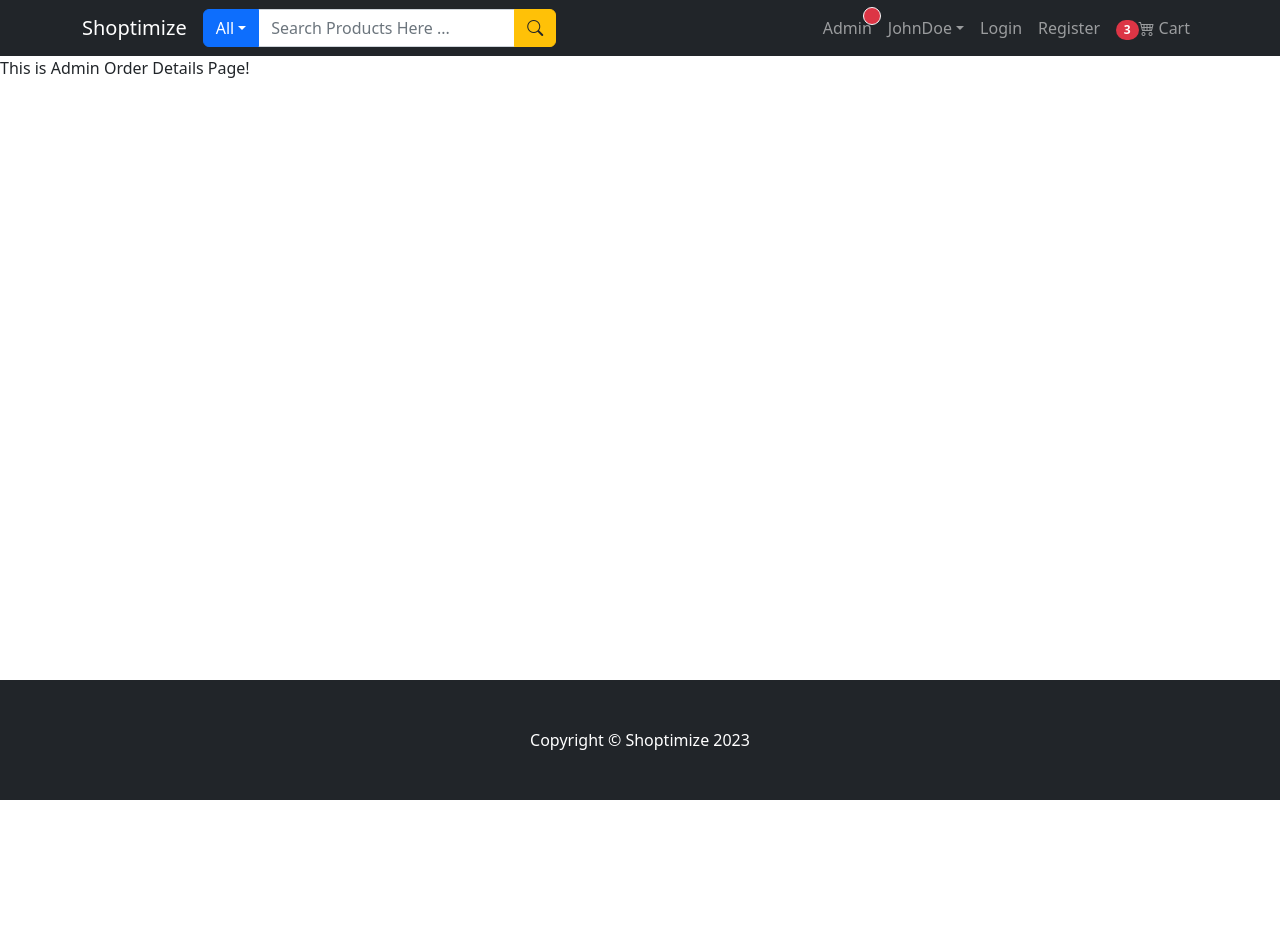
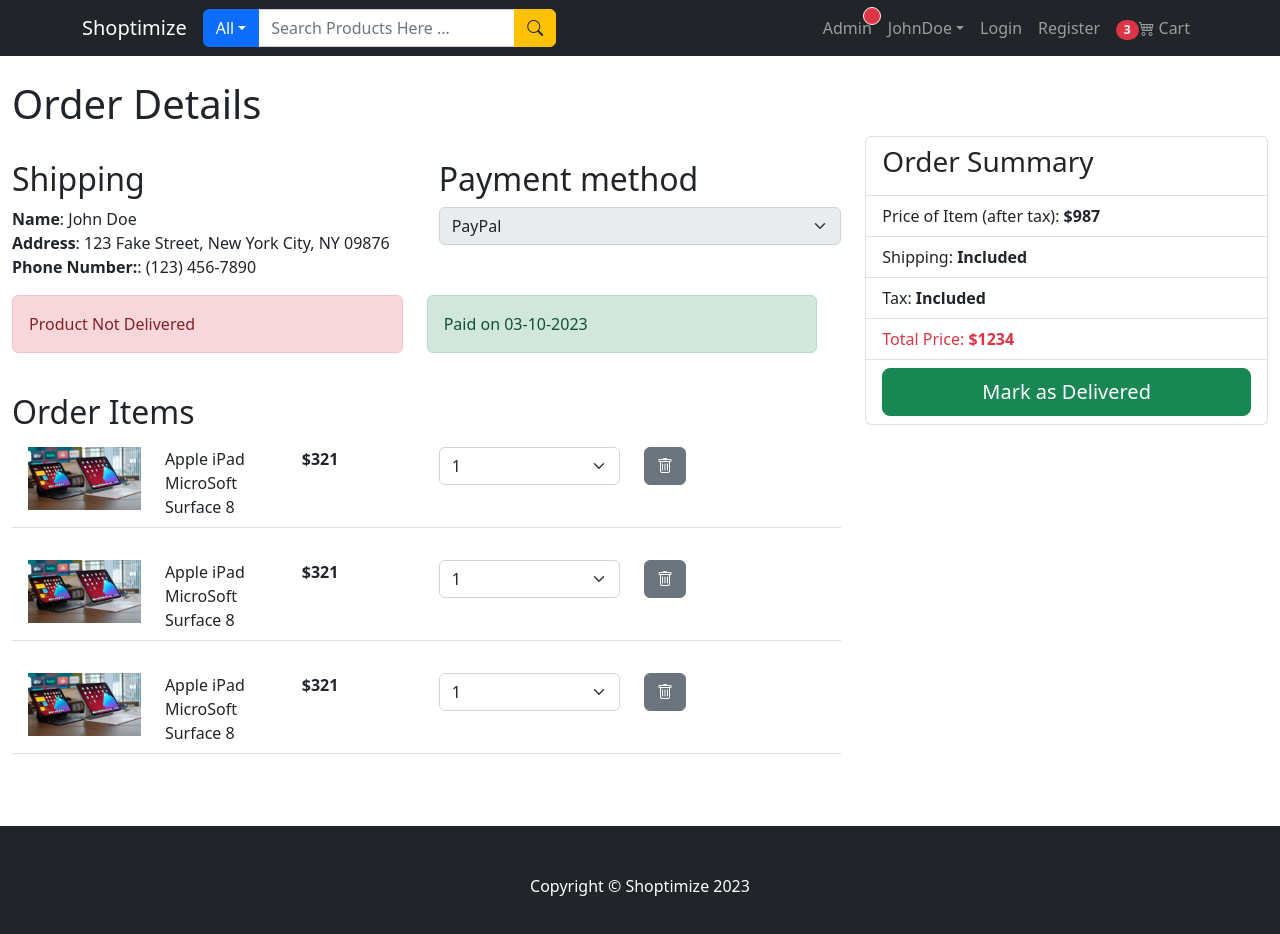
Before and after one commit to ShanchaiZ/MERN-ecommerce, a React (Create React App) app in the folder frontend/: page /admin/order-details in a window 1280 px wide. Shown: the top 934 px of the page. Before the commit the page ends 800 px from the top, so only its background shows below. Built offline with nearby package versions, Linux system fonts and the light colour scheme.

Commit message:
Used UserOrderDetailsPage as template for AdminOrderDetailsPage with minimal markup changes. will be updated in the future

```diff
--- a/frontend/src/pages/admin/AdminOrderDetailsPage.js
+++ b/frontend/src/pages/admin/AdminOrderDetailsPage.js
@@ -1,5 +1,80 @@
+import { Container, Row, Col, Form, Alert, ListGroup, ListGroupItem, Button } from "react-bootstrap";
+import CartItemComponent from "../../components/CartItemComponent";
+
 const AdminOrderDetailsPage = () => {
-    return <p>This is Admin Order Details Page!</p>
+    return (
+        <Container fluid>
+            <Row className="mt-4">
+                <h1>Order Details</h1>
+                <Col md={8}>
+                    <br />
+                    <Row>
+                        {/* Shipping Information */}
+                        <Col md={6}>
+                            <h2>Shipping</h2>
+                            <b>Name</b>: John Doe <br />
+                            <b>Address</b>: 123 Fake Street, New York City, NY 09876 <br />
+                            <b>Phone Number:</b>: (123) 456-7890 <br />
+                        </Col>
+                        {/* Payment Method */}
+                        <Col md={6}>
+                            <h2>Payment method</h2>
+                            <Form.Select disabled={true}>
+                                <option value="pp">PayPal</option>
+                                <option value="cod">Cash on Delivery (delivery may be delayed)</option>
+                            </Form.Select>
+                        </Col>
+                        {/* Deliver Alerts */}
+                        <Row>
+                            <Col>
+                                <Alert className="mt-3" variant="danger">Product Not Delivered</Alert>
+                            </Col>
+                            <Col>
+                                <Alert className="mt-3" variant="success">Paid on 03-10-2023</Alert>
+                            </Col>
+                        </Row>
+                    </Row>
+                    <br />
+
+                    {/* Product Order Items */}
+                    <h2>Order Items</h2>
+                    <ListGroup variant="flush">
+                        {Array.from({ length: 3 }).map((item, idx) => (
+                            <CartItemComponent key={idx} />
+                        ))}
+                    </ListGroup>
+                </Col>
+
+                <Col md={4}>
+                    {/* Order Summary Section */}
+                    <ListGroup>
+                        <ListGroupItem>
+                            <h3>Order Summary</h3>
+                        </ListGroupItem>
+                        <ListGroupItem>
+                            Price of Item (after tax): <span className="fw-bold">$987</span>
+                        </ListGroupItem>
+                        <ListGroupItem>
+                            Shipping: <span className="fw-bold">Included</span>
+                        </ListGroupItem>
+                        <ListGroupItem>
+                            Tax: <span className="fw-bold">Included</span>
+                        </ListGroupItem>
+                        <ListGroupItem className="text-danger">
+                            Total Price: <span className="fw-bold">$1234</span>
+                        </ListGroupItem>
+                        <ListGroupItem>
+                            <div className="d-grid">
+                                <Button size="lg" variant="success" type="Button">
+                                    Mark as Delivered
+                                </Button>
+                            </div>
+                        </ListGroupItem>
+                    </ListGroup>
+                </Col>
+            </Row>
+        </Container>
+    )
 };
 
 export default AdminOrderDetailsPage;
```
